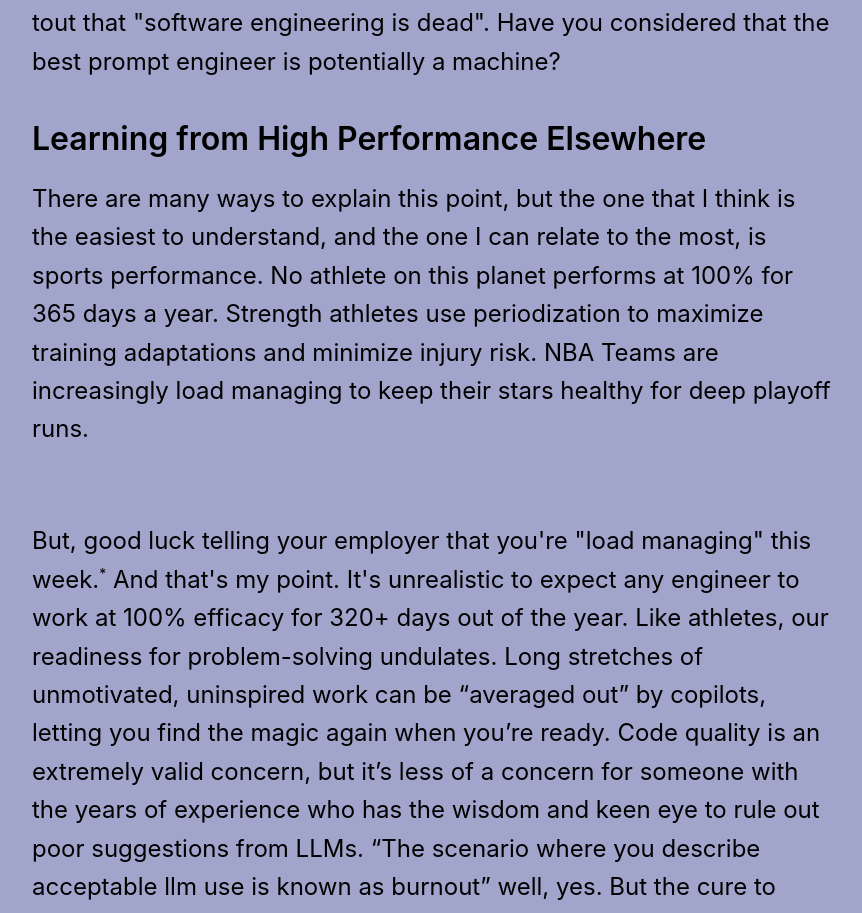
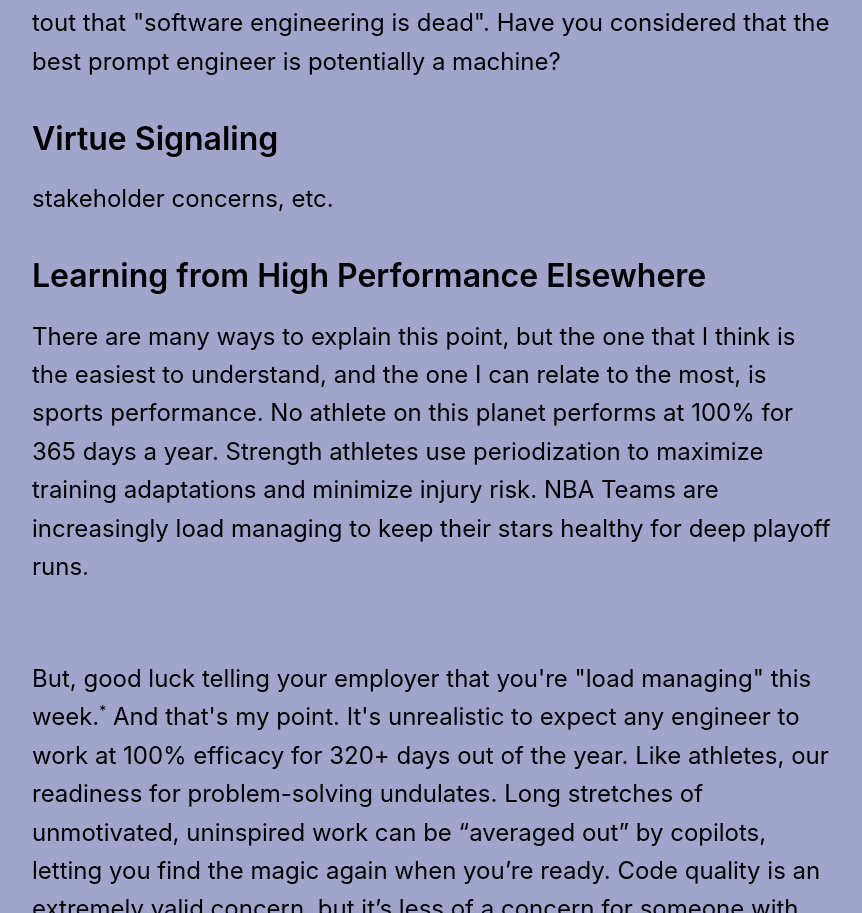
Before and after one commit to MaanasSathaye/msathaye.com, a React (Vite) app in the folder msathaye-console/: page /posts/ai-assisted-coding in a window 1280 px wide. Shown: the part 1290-2203 px from the top of the page, without its empty margins (208-1070 px from the left). Built offline with nearby package versions, Linux system fonts and the light colour scheme.

Commit message:
start new section

```diff
--- a/msathaye-console/src/content/AI-Assisted-Coding.tsx
+++ b/msathaye-console/src/content/AI-Assisted-Coding.tsx
@@ -35,6 +35,8 @@ const AAC = () => {
         people who cite this argument are also the first ones to tout that "software engineering is
         dead". Have you considered that the best prompt engineer is potentially a machine?
       </h3>
+      <h2>Virtue Signaling</h2>
+      <h3>stakeholder concerns, etc.</h3>
       <h2>Learning from High Performance Elsewhere</h2>
       <h3>
         There are many ways to explain this point, but the one that I think is the easiest to
```
